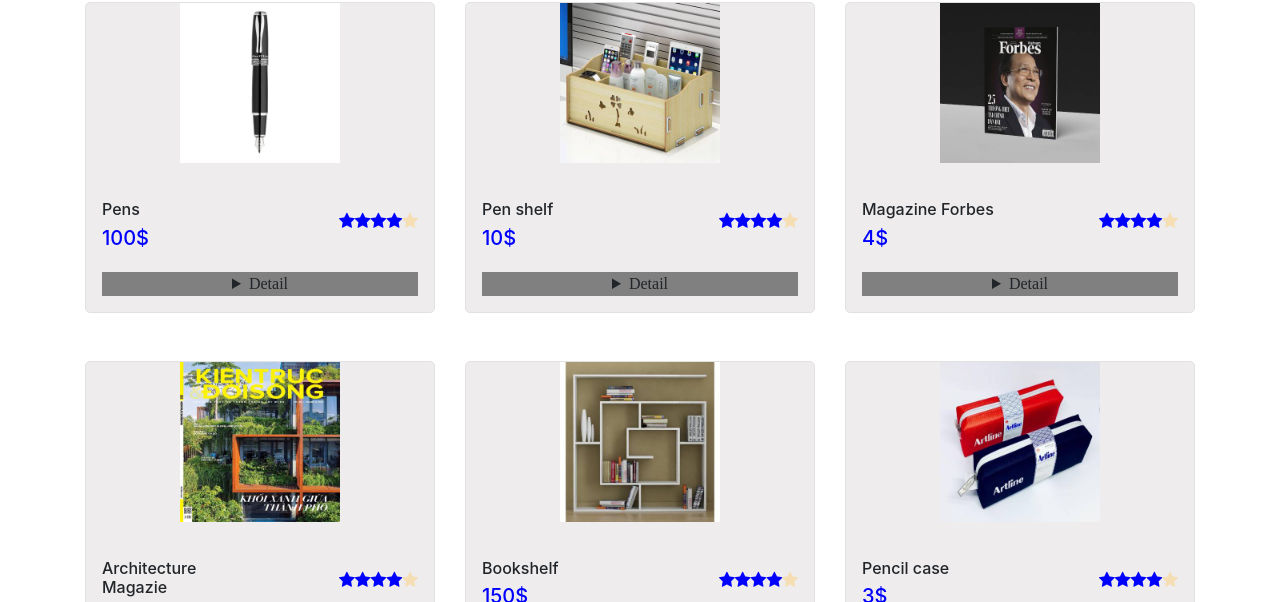
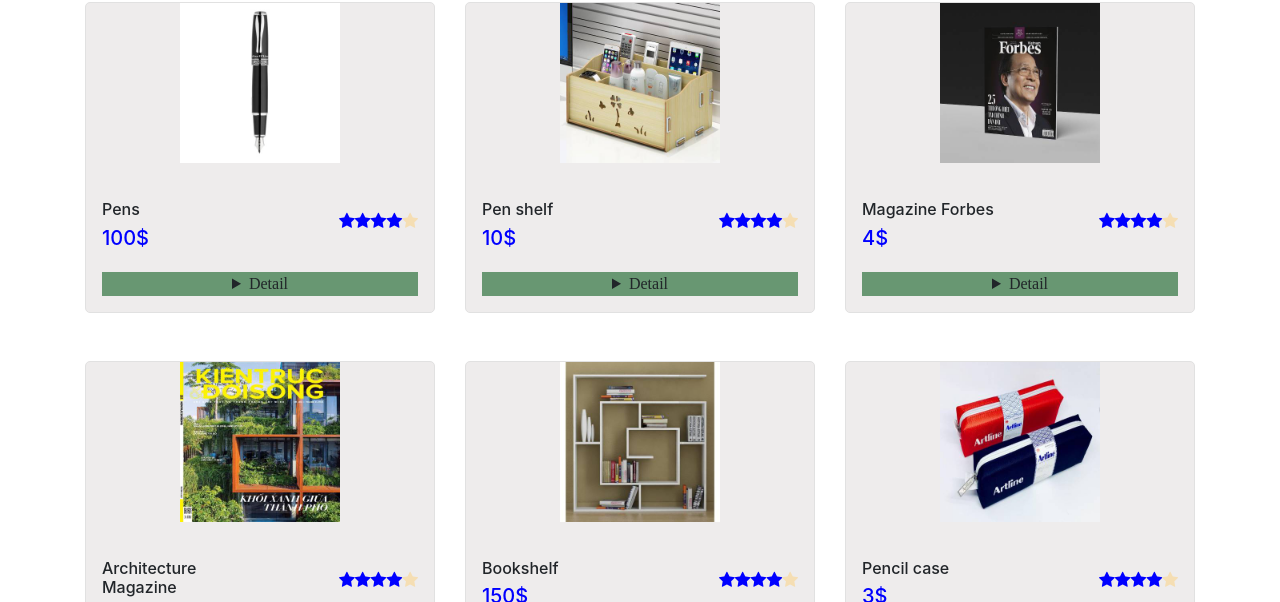
Before and after one commit to QuocThaiDang/eProject_Gr3, a plain HTML site: page other.html in a window 1280 px wide. Shown: the part 197-799 px from the top of the page. Drawn offline with nearby package versions, Linux system fonts and the light colour scheme.

Commit message:
update 8/1

```diff
--- a/CSS/product.css
+++ b/CSS/product.css
@@ -101,3 +101,9 @@ h2 {
     [data-slide="prev"] {
      margin-right: 10px;
     }
+    ul li {
+        text-align: left;
+    }
+    details {
+        background-color: rgb(104, 151, 114);
+    }
--- a/other.html
+++ b/other.html
@@ -157,7 +157,7 @@
                     <div class="info">
                         <div class="row">
                             <div class="price col-md-6 col-sm-6 col-12 pb-4">
-                                <h6> Architecture Magazie</h6>
+                                <h6> Architecture Magazine</h6>
                                 <h5 class="price-text-color"> 4$</h5>
                             </div>
                             <div class="rating hidden-sm col-md-6"> <i class="price-text-color fa fa-star"></i><i
```
